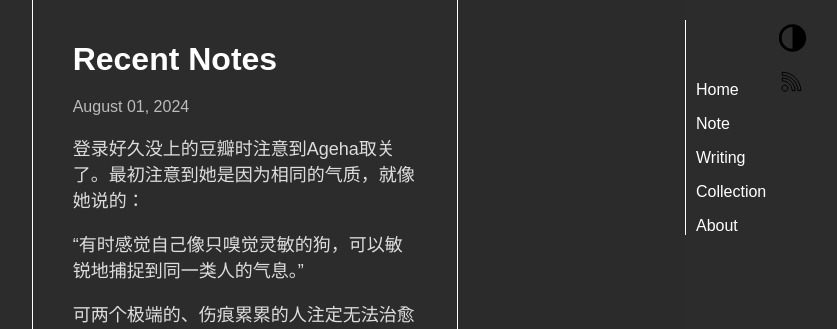
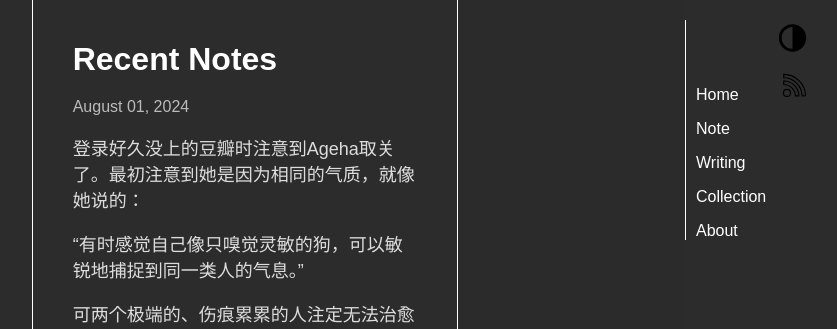
Before and after one commit to faithk7/faithk7.github.io, a Jekyll site: the page built from note.html, in a window 1280 px wide. Shown: the top 329 px of the page, without its empty margins (395-1232 px from the left). Built offline with Jekyll 4.4.1, drawn with Linux system fonts in a browser that asks for light colours.

Commit message:
r: adjust the rss svg margin

```diff
--- a/_includes/svg_rss.html
+++ b/_includes/svg_rss.html
@@ -52,7 +52,7 @@
 </svg> -->
 
 
-<svg version="1.1" x="0px" y="0px" viewBox="-425 236 90 70" style="enable-background:new -425 236 90 70;">
+<svg version="1.1" x="0px" y="0px" viewBox="-425 236 77 70" style="enable-background:new -425 236 77 70;">
     <style type="text/css" id="style1">
         .st0 {
             fill: none;
```
